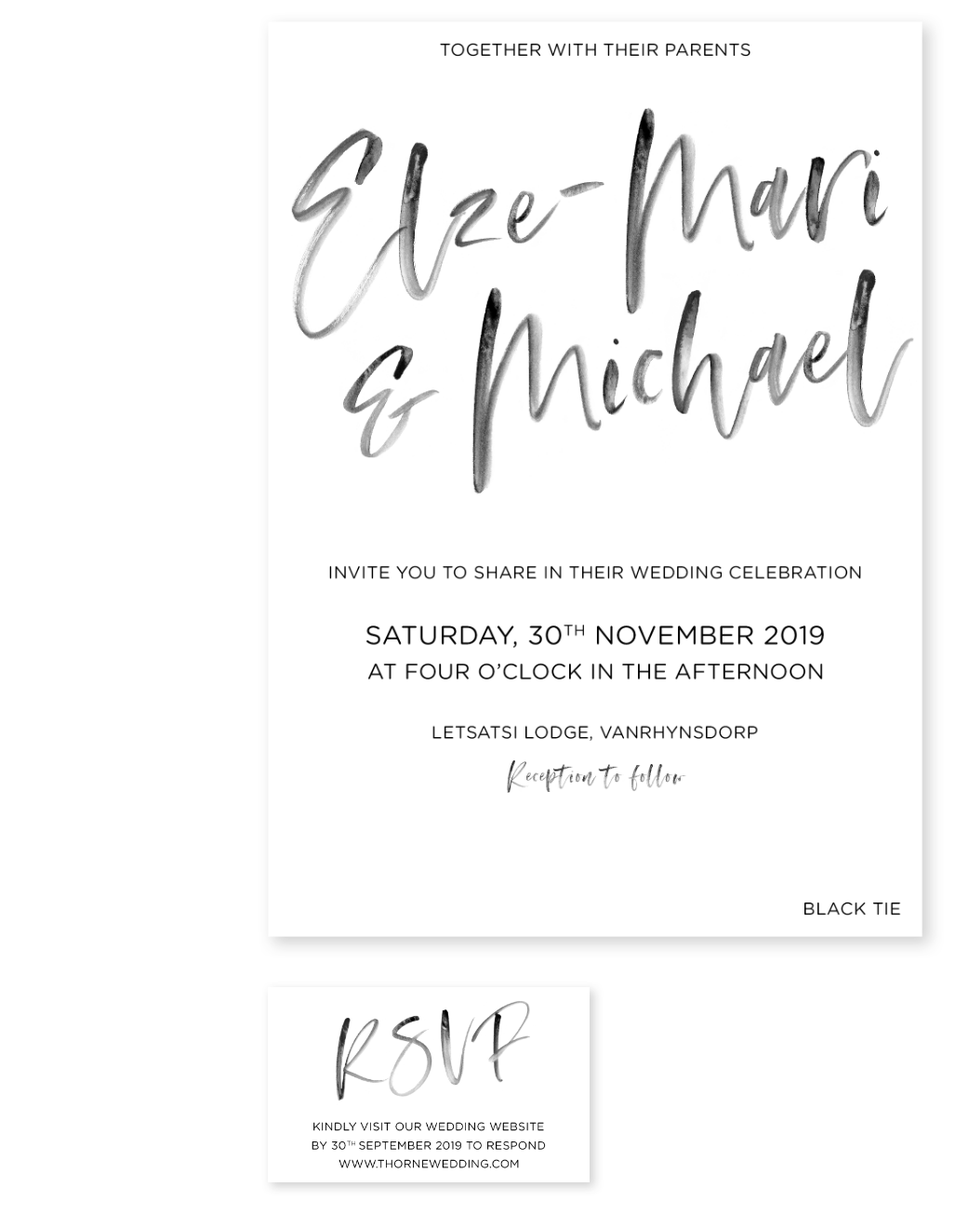
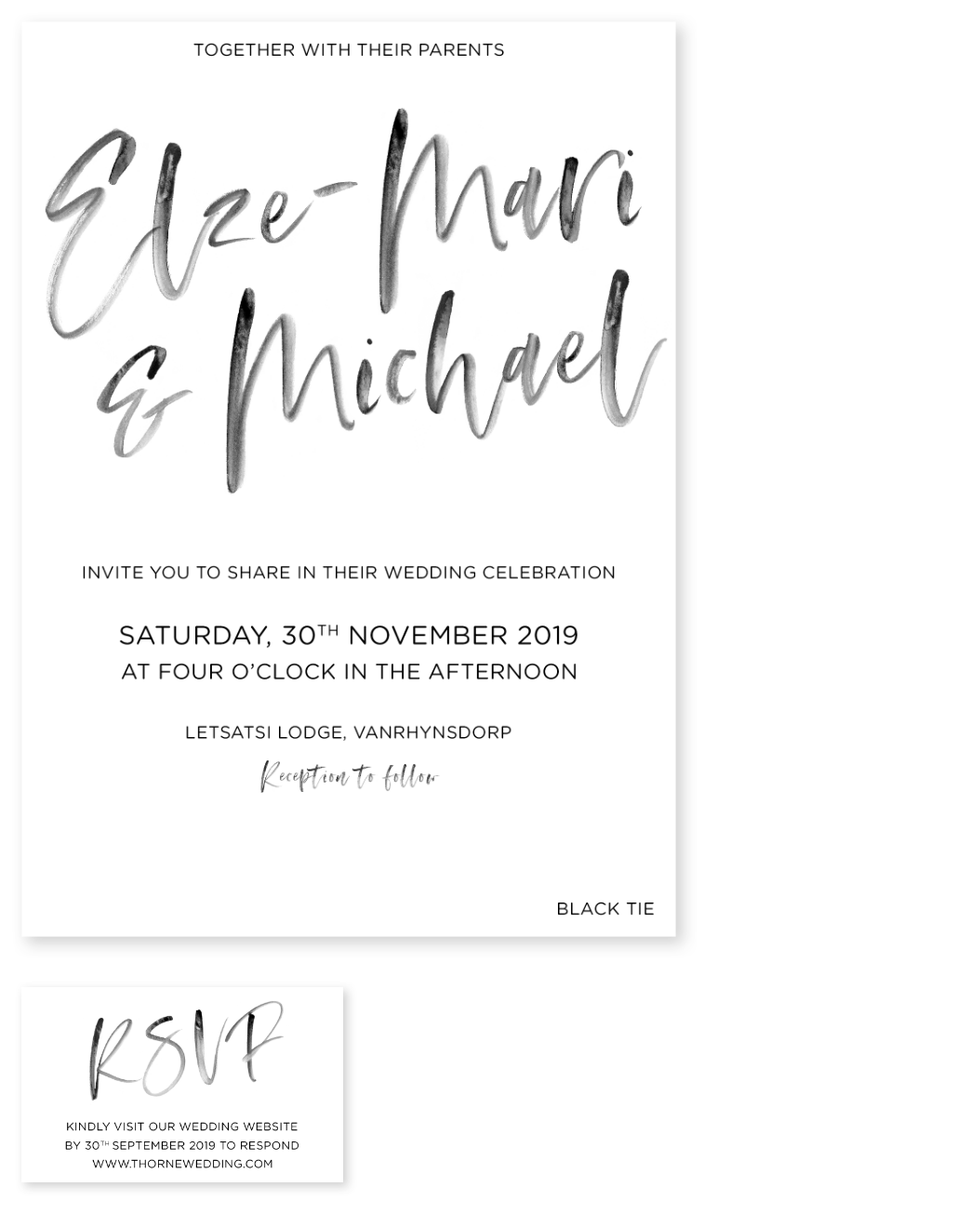
Before and after one commit to michaelthorne/michaelthorne.github.io, a Jekyll site: the page wedding/index.html, which Jekyll copies as it is, in a window 1280 px wide. Shown: the whole page at 93% size, without its empty margins (0-1042 px from the left). Built offline with Jekyll 4.4.1, drawn with Linux system fonts in a browser that asks for light colours.

Commit message:
Invitation

```diff
--- a/wedding/index.html
+++ b/wedding/index.html
@@ -91,11 +91,7 @@
     </style>
 </head>
 <body>
-    <div style="display: none; max-height: 0px; overflow: hidden;">
-        <!-- Preheader message here -->
-    </div>
-    <div style="display: none; max-height: 0px; overflow: hidden;">&nbsp;&zwnj;&nbsp;&zwnj;&nbsp;&zwnj;&nbsp;&zwnj;&nbsp;&zwnj;&nbsp;&zwnj;&nbsp;&zwnj;&nbsp;&zwnj;&nbsp;&zwnj;&nbsp;&zwnj;&nbsp;&zwnj;&nbsp;&zwnj;&nbsp;&zwnj;&nbsp;&zwnj;&nbsp;&zwnj;&nbsp;&zwnj;&nbsp;&zwnj;&nbsp;&zwnj;&nbsp;&zwnj;&nbsp;&zwnj;&nbsp;&zwnj;&nbsp;&zwnj;&nbsp;&zwnj;&nbsp;&zwnj;&nbsp;&zwnj;&nbsp;&zwnj;&nbsp;</div>
-    <table role="presentation" aria-hidden="true" cellspacing="0" cellpadding="0" border="0" align="center" class="document">
+    <table role="presentation" aria-hidden="true" cellspacing="0" cellpadding="0" border="0" align="center" style="margin: 0; padding: 0">
         <tr>
             <td valign="top">
                 <table role="presentation" aria-hidden="true" cellspacing="0" cellpadding="0" border="0" align="center" width="750" class="container">
```
